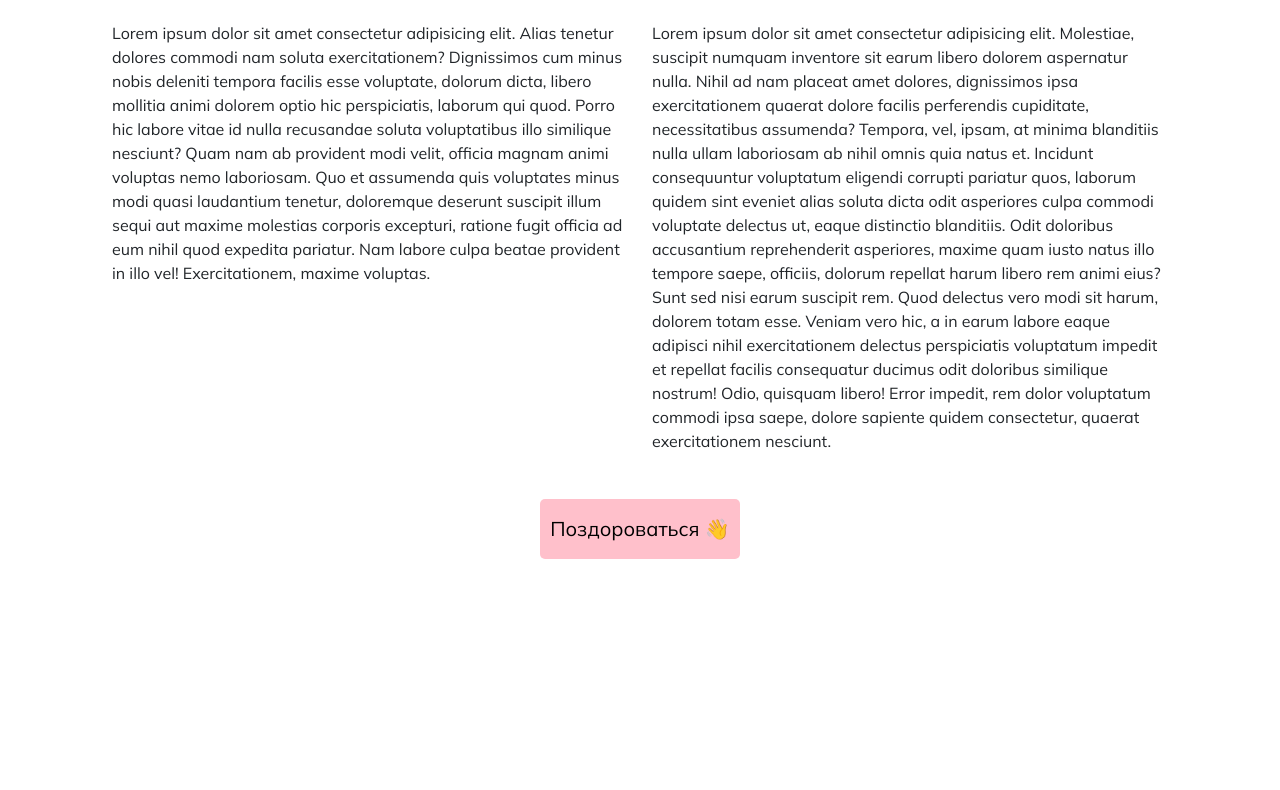
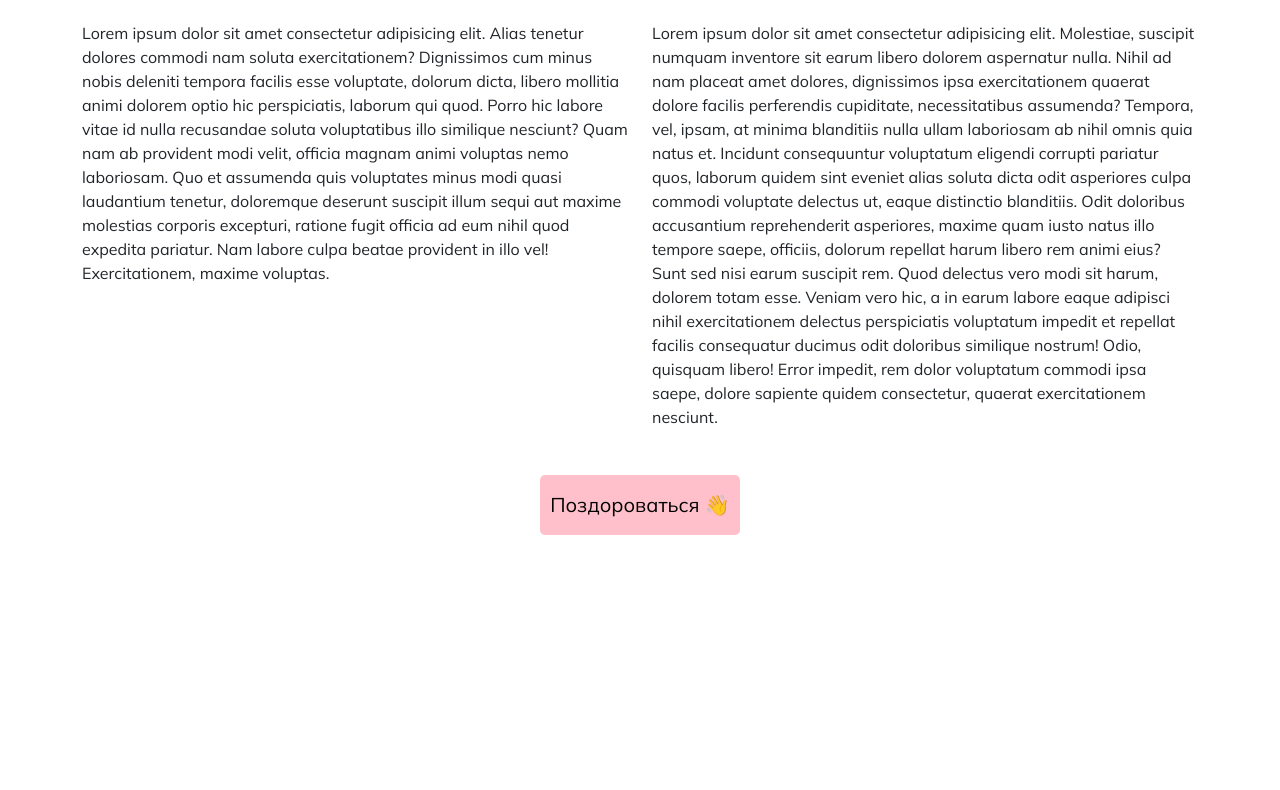
Before and after one commit to warja256/frontend_2_practice, a website: page public/index.html in a window 1280 px wide. Shown: the part 165-955 px from the top of the page. Drawn offline with nearby package versions, Linux system fonts and the light colour scheme.

Commit message:
Изменён паддинг

```diff
--- a/public/scss/main.scss
+++ b/public/scss/main.scss
@@ -6,7 +6,7 @@
 
 html, body {
     height: 100%;
-    margin: 100px 100px;
+    margin: 100px 10px;
     justify-content: center;
     align-items: center;
 
```
Also changed, not shown: public/css/main.css, 1 other file.
